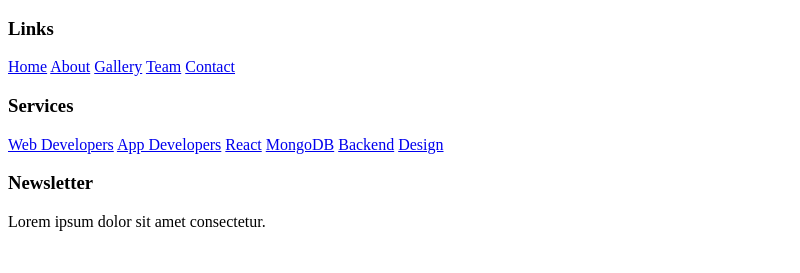
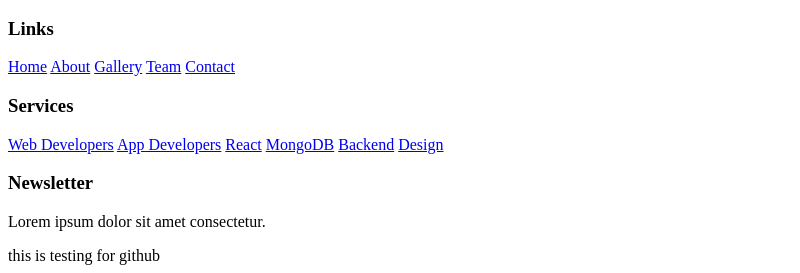
Before and after one commit to Debjyoti13-lab/Class_project, a plain HTML site: page index.html in a window 1280 px wide. Shown: the part 1526-1799 px from the top of the page, without its empty margins (0-800 px from the left). Before the commit the page ends 1773 px from the top, so only its background shows below. Drawn offline with nearby package versions, Linux system fonts and the light colour scheme.

Commit message:
adding in last-line

```diff
--- a/index.html
+++ b/index.html
@@ -252,5 +252,8 @@
         });
 
     </script>
+
+
+<div>this is testing for github</div>
 </body>
 </html>
```
